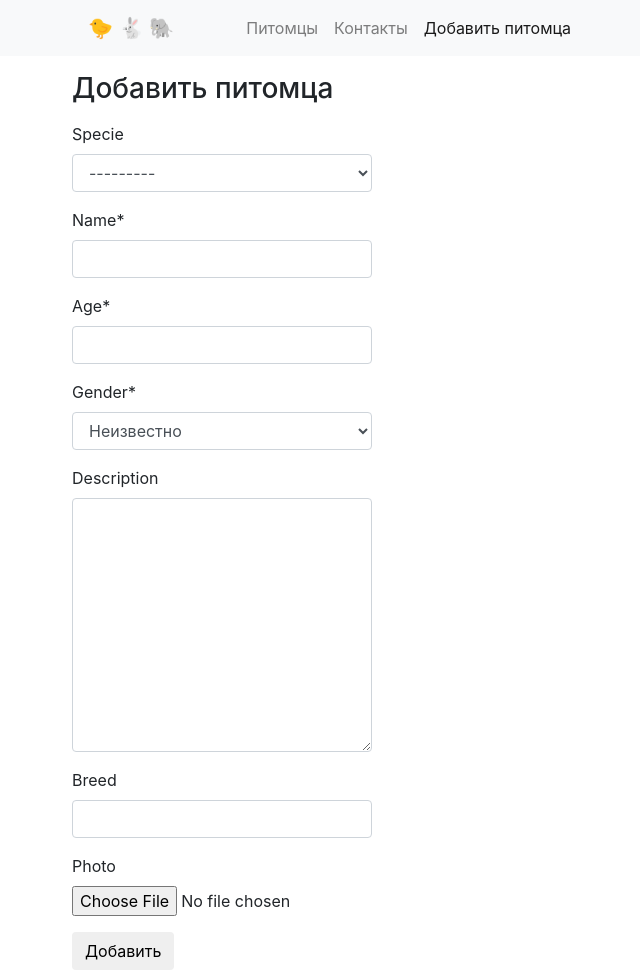
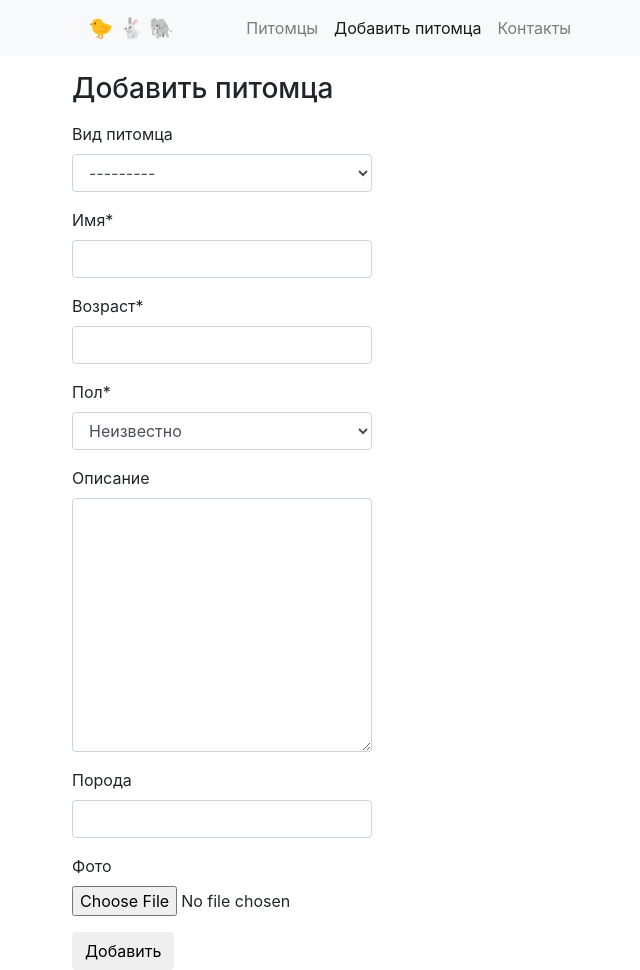
Before and after one commit to charlieplanka/django-pet-shelter, a Django app: page /pets/new/ in a window 1280 px wide. Shown: the whole page, without its empty margins (98-738 px from the left). Run offline with Django 3.2, Linux system fonts and the light colour scheme; data comes from the database, SQL or seed files in the repository; some libraries are stand-ins or nearby versions.

Commit message:
Add labels in form

```diff
--- a/pet_shelter/forms.py
+++ b/pet_shelter/forms.py
@@ -7,3 +7,12 @@ class PetForm(forms.ModelForm):
     class Meta:
         model = Pet
         fields = "__all__"
+        labels = {
+            "specie": "Вид питомца",
+            "name": "Имя",
+            "age": "Возраст",
+            "gender": "Пол",
+            "description": "Описание",
+            "breed": "Порода",
+            "photo": "Фото",
+        }
--- a/pet_shelter/templates/base.html
+++ b/pet_shelter/templates/base.html
@@ -21,8 +21,8 @@
             <span class="navbar-brand" style="margin-left: 170px">&#128036; &#128007; &#128024;</span>
             <div class="navbar-nav mx-5">
                 {% block nav-pets %}<a class="nav-item nav-link" href="{% url 'shelter:pets' %}">Питомцы</a>{% endblock %}
+                {% block nav-add-pet %}<a class="nav-item nav-link" href="{% url 'shelter:add_pet' %}">Добавить питомца</a>{% endblock %}
                 {% block nav-contacts %}<a class="nav-item nav-link" href="{% url 'shelter:contacts' %}">Контакты</a>{% endblock %}
-                {% block nav-add-pet %}<a class="nav-item nav-link" href="{% url 'shelter:add_pet' %}">Добавить питомца</a>{% endblock %}
             </div>
         </nav>
 
```
